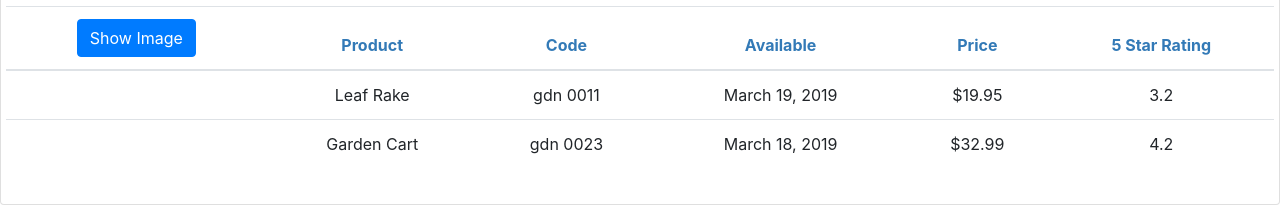
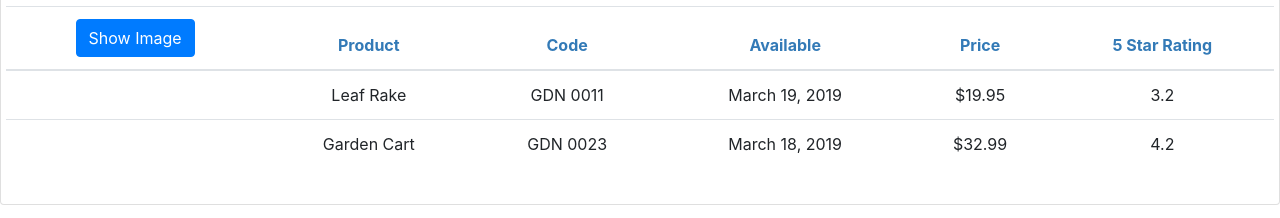
Before and after one commit to pradeepan90/https-github.com-pradeepan90-deborahKfull, an Angular app: page / in a window 1280 px wide. Shown: the part 165-383 px from the top of the page. Built offline with nearby package versions, Linux system fonts and the light colour scheme.

Commit message:
1 file modified

```diff
--- a/src/app/products/product-list.component.html
+++ b/src/app/products/product-list.component.html
@@ -43,7 +43,7 @@
 									</div>
 								</td>
 								<td>{{product.productName}}</td>
-								 <td>{{ product.productCode | lowercase | convertToSpaces: '-' }}</td>
+								 <td>{{ product.productCode | uppercase | convertToSpaces: '-' }}</td>
 								<td>{{product.releaseDate }}</td>
 								<td>{{product.price | currency:'USD':'symbol':'1.2-2'}}</td>
 								<td>{{product.starRating}}</td>
```
